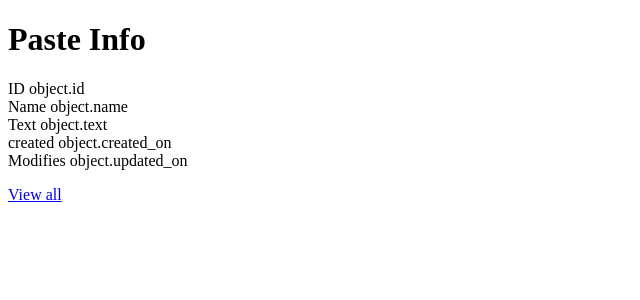
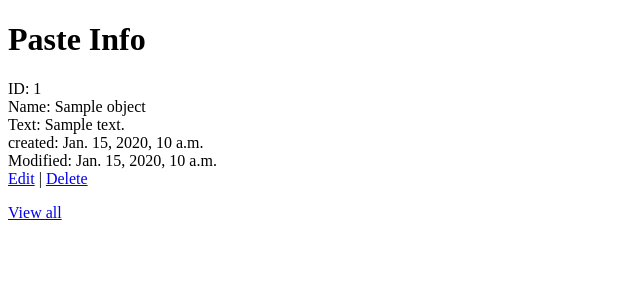
Before and after one commit to Ignat40/pastebin, a Django app: template pastebin_app/templates/pastebin_app/paste_detail.html in a window 1280 px wide. Shown: the top 300 px of the page, without its empty margins (0-640 px from the left). Run offline with Django 4.2, Linux system fonts and the light colour scheme; the template is opened without the code that fills it: most values are stand-ins (such as "Sample title", 1, 10 or a date in 2020).

Commit message:
initial commit

```diff
--- a/pastebin_app/templates/pastebin_app/paste_detail.html
+++ b/pastebin_app/templates/pastebin_app/paste_detail.html
@@ -3,24 +3,28 @@
 {% block content %}
     <h1>Paste Info</h1>
     <div class="paste-group">
-        <label class="paste-label">ID</label>
-        <span class="paste-value">object.id</span>
+        <label class="paste-label">ID: </label>
+        <span class="paste-value">{{object.id}}</span>
     </div>
     <div class="paste-group">
-        <label class="paste-label">Name</label>
-        <span class="paste-value">object.name</span>
+        <label class="paste-label">Name: </label>
+        <span class="paste-value">{{object.name}}</span>
     </div>
     <div class="paste-group">
-        <label class="paste-label">Text</label>
-        <span class="paste-value">object.text</span>
+        <label class="paste-label">Text: </label>
+        <span class="paste-value">{{object.text}}</span>
     </div>
     <div class="paste-group">
-        <label class="paste-label">created</label>
-        <span class="paste-value">object.created_on</span>
+        <label class="paste-label">created: </label>
+        <span class="paste-value">{{object.created_on}}</span>
     </div>
     <div class="paste-group">
-        <label class="paste-label">Modifies</label>
-        <span class="paste-value">object.updated_on</span>
+        <label class="paste-label">Modified: </label>
+        <span class="paste-value">{{object.updated_on}}</span>
+    </div>
+    <div class="paste-action">
+        <a href="{% url 'pastebin:paste_update' object.id %}" class="btn btn
+        -primary">Edit</a> |  <a href="{% url 'pastebin:paste_delete' object.id %}" class="btn btn-primary">Delete</a>
     </div>
     <p>
         <a href="{% url 'pastebin:create' %}"class = "btn">View all</a>
--- a/pastebin_app/templates/pastebin_app/paste_form.html
+++ b/pastebin_app/templates/pastebin_app/paste_form.html
@@ -2,10 +2,12 @@
 
 {% block content %}
     <h1>Create a new paste </h1>
-    <form action="{% url 'pastebin:create' %}" method="POST">
+    {% url 'pastebin:create' as create %}
+    {% url 'pastebin:paste_update' object.id as update %}
+    <form action="{% if request.path == create %} {{create}} {% else %} {{update}} {% endif %}" method="POST">
         {% csrf_token %}
         {{ form.as_p }}
-        <input type="submit" value="Create" name="create" class="btn btn-primary">
+        <input type="submit" value="{% if request.path == create %} Create {% else  %} Update {% endif %}" name="create" class="btn btn-primary">
     </form>
     <p>
         <a href="{% url 'pastebin:create' %}"class = "btn">View all</a>
--- a/pastebin_app/templates/pastebin_app/paste_list.html
+++ b/pastebin_app/templates/pastebin_app/paste_list.html
@@ -9,7 +9,8 @@
             <p>Pastes yok</p>
         {% endfor %}
     </ul>
+
     <p>
-        <a href="{% url 'pastebin:create' %}"class = "btn">Create new</a>
+        <a href="{% url 'pastebin:create' %}" class = "btn">Create new</a>
     </p>
 {% endblock content %}
--- a/pastebin_app/urls.py
+++ b/pastebin_app/urls.py
@@ -6,5 +6,9 @@ urlpatterns = [
     path('', views.PasteList.as_view(), name='paste_list'),
     path('paste/create', views.PasteCreate.as_view(), name='create'),
     path('paste/<int:pk>', views.PasteDetail.as_view(), name='paste_detail'),
+    path('paste/edit/<int:pk>', views.PasteUpdate.as_view(), name='paste_update'),
+    path('paste/delete/<int:pk>', views.PasteDelete.as_view(), name='paste_delete'),
+
+
 
 ]
```
Also changed, not shown: db.sqlite3, pastebin_app/migrations/0001_initial.py (added).
